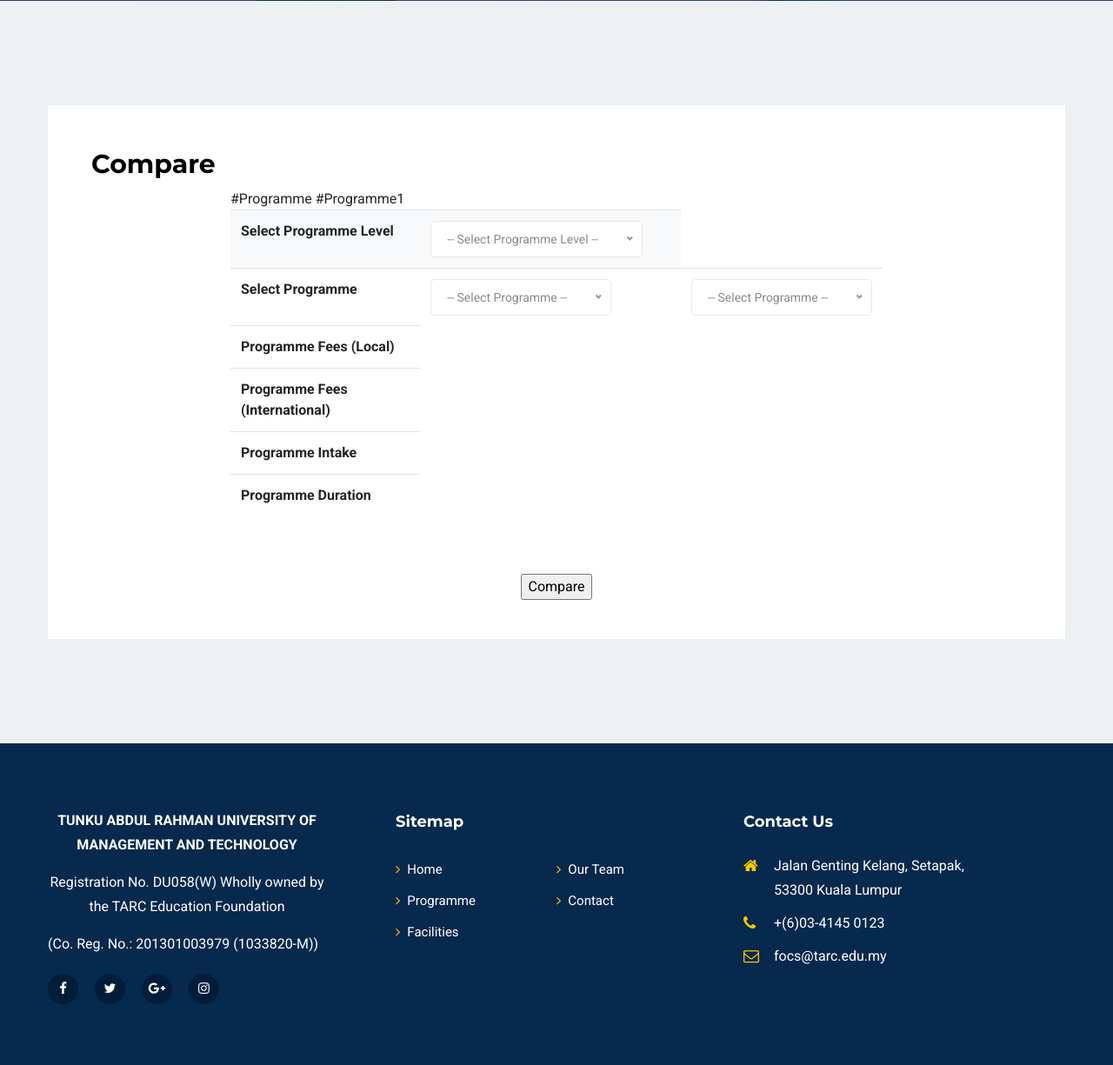
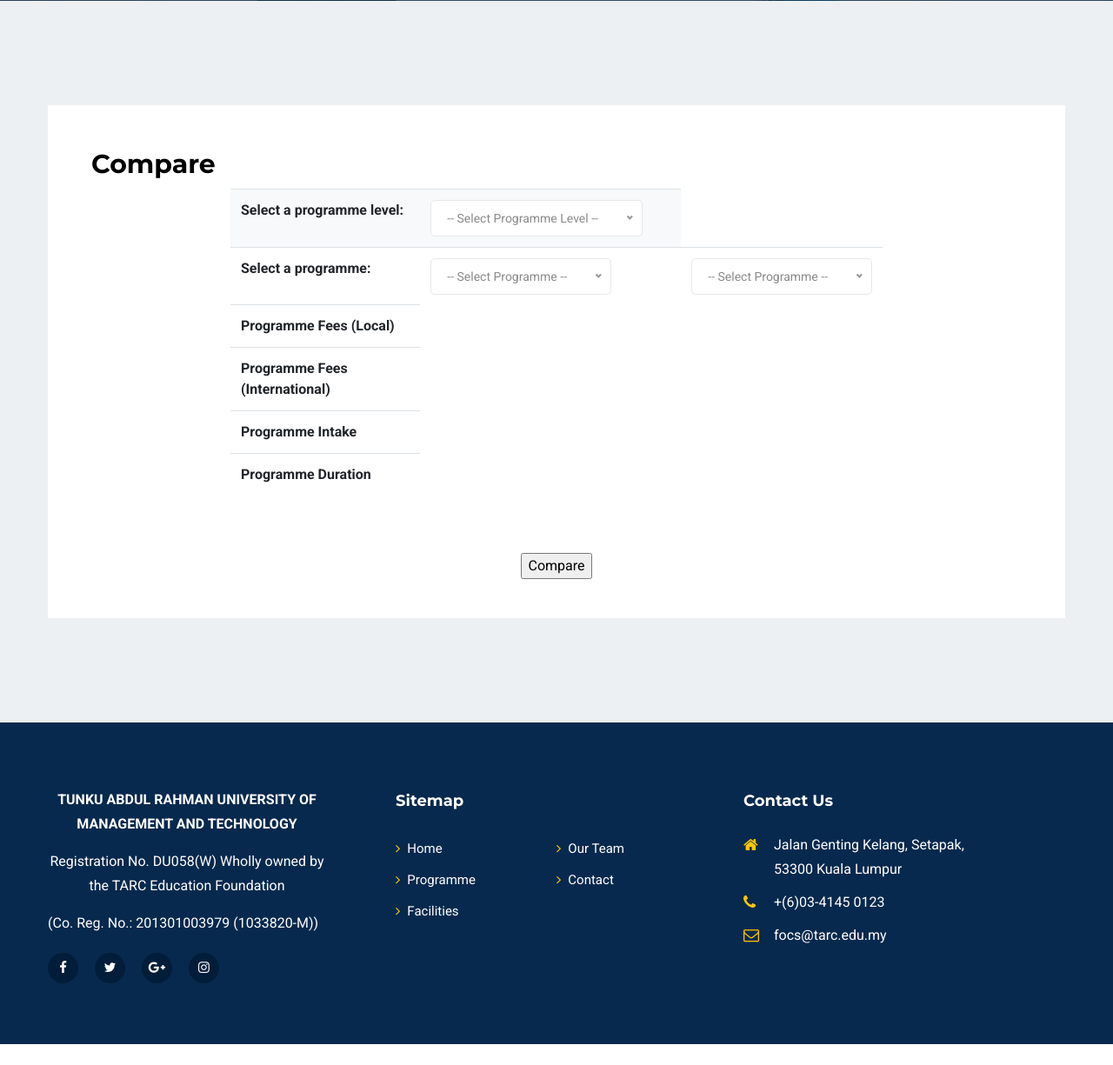
Before and after one commit to joshuazg/focs, a Flask app: page /compare in a window 1280 px wide. Shown: the part 730-1955 px from the top of the page at 87% size. After the commit the page ends 1931 px from the top, so only its background shows below. Run offline with Flask 3, Linux system fonts and the light colour scheme; data that the repository does not hold is empty; some libraries are stand-ins or nearby versions.

Commit message:
Update compare.html

```diff
--- a/templates/compare.html
+++ b/templates/compare.html
@@ -188,7 +188,6 @@
     <!--====== PAGE BANNER PART ENDS ======-->
 
     <!--====== EVENTS PART START ======-->
-
    <section id="event-singel" class="pt-120 pb-120 gray-bg">
         <div class="container">
             <div class="events-area">
@@ -198,9 +197,11 @@
                             <h3>Compare</h3>
                             <div class="container">
                                 <div class="col-md-9 mx-auto">
+                                    <form>
                                         <table class="table">
+                                            <!--Programme Level-->
                                             <tr class="bg-light">
-                                            <th>Select Programme Level</th>
+                                                <th><label for="programme_level">Select a programme level:</label></th>
                                                 <th width="300px">
                                                     <select name="programme_level" id="programme_level">
                                                         <option value="">-- Select Programme Level --</option>
@@ -212,8 +213,8 @@
                                             </tr>
 
                                             <tr>
-                                            <th>Select Programme</th>
-                                            #Programme
+                                                <!--Programme-->
+                                                <th><label for="programme,programme1">Select a programme:</label></th>
                                                 <td>
                                                     <select name="programme" id="programme">
                                                         <option value="">-- Select Programme --</option>
@@ -222,7 +223,6 @@
                                                         {% endfor %}
                                                     </select>
                                                 </td>
-                                            #Programme1
                                                 <td>
                                                     <select name="programme1" id="programme1">
                                                         <option value="">-- Select Programme --</option>
@@ -232,6 +232,7 @@
                                                     </select>
                                                 </td>
                                             </tr>
+                                            <!--Programme Fees (Local)-->
                                             <tr>
                                                 <th>Programme Fees (Local)</th>
                                                 {% for program_details in programme_details %}
@@ -241,6 +242,7 @@
                                                 <td id="feesLocal1">{{ program_details1[3] }}</td>
                                                 {% endfor %}
                                             </tr>
+                                            <!--Programme Fees (International)-->
                                             <tr>
                                                 <th>Programme Fees (International)</th>
                                                 {% for program_details in programme_details %}
@@ -250,6 +252,7 @@
                                                 <td id="feesInt1">{{ program_details1[4] }}</td>
                                                 {% endfor %}
                                             </tr>
+                                            <!--Programme Intake-->
                                             <tr>
                                                 <th>Programme Intake</th>
                                                 {% for program_details in programme_details %}
@@ -259,6 +262,7 @@
                                                 <td id="intake1">{{ program_details1[5] }}</td>
                                                 {% endfor %}
                                             </tr>
+                                            <!--Programme Duration-->
                                             <tr>
                                                 <th>Programme Duration</th>
                                                 {% for program_details in programme_details %}
@@ -280,6 +284,7 @@
                                                 </nav> <!-- courses pagination -->
                                             </div>
                                         </div> <!-- row -->
+                                    </form>
                                 </div>
                             </div>
                         </div> <!-- events left -->
@@ -288,6 +293,7 @@
             </div> <!-- events-area -->
         </div> <!-- container -->
     </section>
+
 
     <!--====== EVENTS PART ENDS ======-->
 
```
Lines whose indentation alone changed are shown as unchanged.
